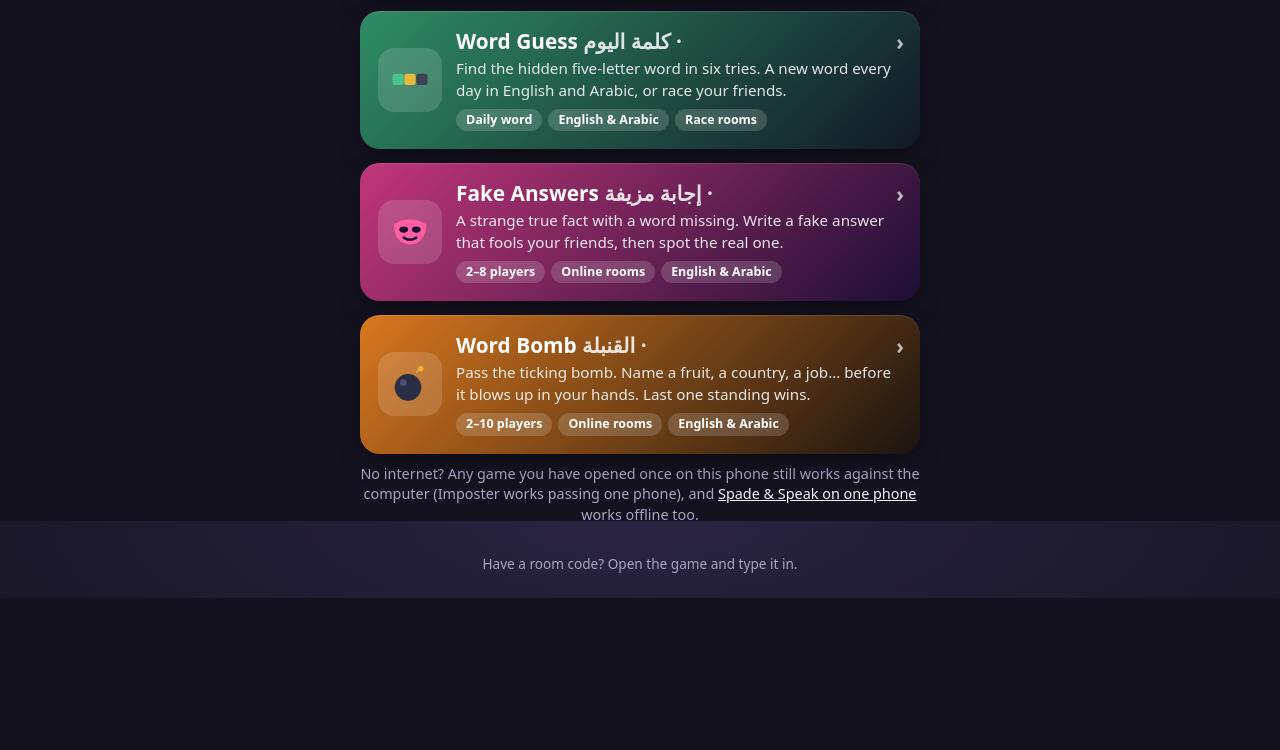
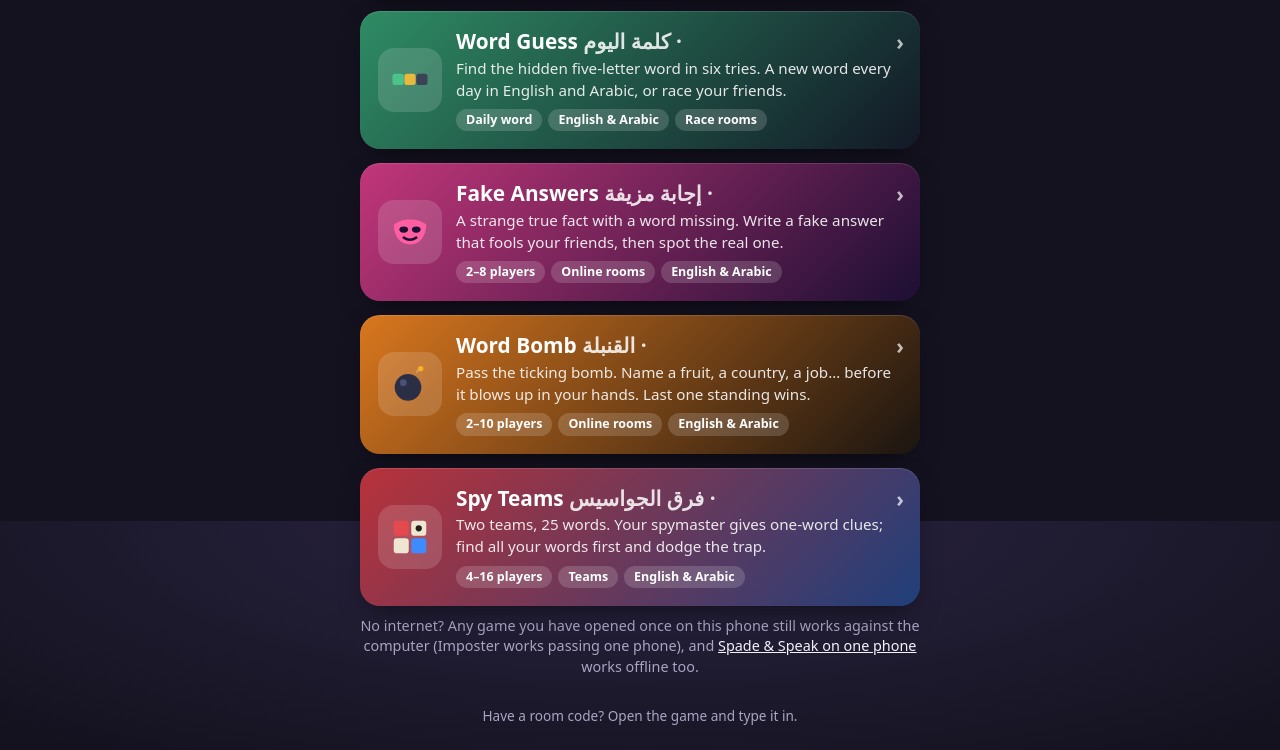
Before and after one commit to libyan11/libyan11.github.io, a plain HTML site: page index.html in a window 1280 px wide. Shown: the part 3479-4229 px from the top of the page. Before the commit the page ends 4077 px from the top, so only its background shows below. Drawn offline with Linux system fonts and the light colour scheme.

Commit message:
Add Spy Teams to the hub, the wheel and Game Night
Co-Authored-By: Claude Opus 5.5 <noreply@anthropic.com>

```diff
--- a/index.html
+++ b/index.html
@@ -5,7 +5,7 @@
 <script>if("serviceWorker"in navigator&&location.protocol==="https:")addEventListener("load",function(){navigator.serviceWorker.register("sw.js").catch(function(){})})</script>
 <meta name="viewport" content="width=device-width, initial-scale=1, viewport-fit=cover">
 <title>Game Night</title>
-<meta name="description" content="Free party and card games to play with friends on your phones: Spade & Speak, President & Peasant, Grand Tour Tycoon, Ludo, Dominoes, Liar's Dice, Four in a Row, Checkers, Dots and Boxes, Mancala, Imposter, Closest Guess, Code Breaker, Memory Match, Trivia, the Letter Game, Clue Cards, Draw & Guess, Crazy Eights, Mafia, Backgammon, Word Guess, Fake Answers and Word Bomb. No accounts, no downloads.">
+<meta name="description" content="Free party and card games to play with friends on your phones: Spade & Speak, President & Peasant, Grand Tour Tycoon, Ludo, Dominoes, Liar's Dice, Four in a Row, Checkers, Dots and Boxes, Mancala, Imposter, Closest Guess, Code Breaker, Memory Match, Trivia, the Letter Game, Clue Cards, Draw & Guess, Crazy Eights, Mafia, Backgammon, Word Guess, Fake Answers, Word Bomb and Spy Teams. No accounts, no downloads.">
 <meta property="og:title" content="Game Night">
 <meta property="og:description" content="Pick a game and play with friends on your phones. No accounts, no downloads.">
 <meta property="og:type" content="website">
@@ -84,6 +84,7 @@ header p { margin: 6px 0 0; color: var(--muted); }
 .words { --c1: #2E8C64; --c2: #121826; }
 .fake { --c1: #C2367A; --c2: #1C0F33; }
 .bomb { --c1: #D9771E; --c2: #1A1410; }
+.spyteams { --c1: #B8323A; --c2: #1F3F7A; }
 
 /* the wheel for when nobody can decide */
 /* Game Night: a playlist of games in one room */
@@ -446,6 +447,15 @@ footer { margin-top: 28px; text-align: center; color: var(--muted); font-size: .
       </div>
       <span class="go" aria-hidden="true">›</span>
     </a>
+    <a class="game spyteams" data-game="spyteams" data-min="4" data-max="16" data-short="Spy Teams" href="/spy-teams/">
+      <span class="emblem"><svg viewBox="0 0 64 64" aria-hidden="true"><rect x="6" y="6" width="24" height="24" rx="5" fill="#E5484D"/><rect x="34" y="6" width="24" height="24" rx="5" fill="#EFE6D2"/><rect x="6" y="34" width="24" height="24" rx="5" fill="#EFE6D2"/><rect x="34" y="34" width="24" height="24" rx="5" fill="#3E8BFF"/><circle cx="46" cy="18" r="5" fill="#23201A"/></svg></span>
+      <div>
+        <h2>Spy Teams <span dir="rtl" lang="ar" style="font-weight:700;opacity:.85">· فرق الجواسيس</span></h2>
+        <p>Two teams, 25 words. Your spymaster gives one-word clues; find all your words first and dodge the trap.</p>
+        <span class="chips"><span>4–16 players</span><span>Teams</span><span>English &amp; Arabic</span></span>
+      </div>
+      <span class="go" aria-hidden="true">›</span>
+    </a>
   </nav>
 
   <p class="extra">No internet? Any game you have opened once on this phone still works against the computer (Imposter works passing one phone), and <a href="/spade-and-speak/play/">Spade &amp; Speak on one phone</a> works offline too.</p>
@@ -565,7 +575,7 @@ footer { margin-top: 28px; text-align: center; color: var(--muted); font-size: .
   document.addEventListener('keydown', function (e) { if (e.key === 'Escape' && !$('wheelModal').hidden) close(); if (e.key === 'Escape' && !$('nightModal').hidden) $('nightModal').hidden = true; });
 
   /* ---- Game Night: host picks games and rounds; friends join with the code ---- */
-  var NIGHT_GAMES = ['bomb', 'fake', 'mafia', 'backgammon', 'words', 'draw', 'eights', 'trivia', 'letters', 'cluecards', 'imposter', 'closest', 'liars', 'spade', 'president', 'ludo', 'dominoes', 'four', 'checkers', 'dots', 'mancala', 'codebreaker', 'memory'];
+  var NIGHT_GAMES = ['spyteams', 'bomb', 'fake', 'mafia', 'backgammon', 'words', 'draw', 'eights', 'trivia', 'letters', 'cluecards', 'imposter', 'closest', 'liars', 'spade', 'president', 'ludo', 'dominoes', 'four', 'checkers', 'dots', 'mancala', 'codebreaker', 'memory'];
   var PRESETS = {
     party: [['imposter', 2], ['draw', 1], ['trivia', 1], ['cluecards', 1], ['letters', 1]],
     brain: [['four', 2], ['codebreaker', 2], ['checkers', 1], ['mancala', 1]],
--- a/night.js
+++ b/night.js
@@ -27,7 +27,8 @@
     backgammon: { name: 'Backgammon', path: '/backgammon/' },
     words: { name: 'Word Guess', path: '/word-guess/' },
     fake: { name: 'Fake Answers', path: '/fake-answers/' },
-    bomb: { name: 'Word Bomb', path: '/word-bomb/' }
+    bomb: { name: 'Word Bomb', path: '/word-bomb/' },
+    spyteams: { name: 'Spy Teams', path: '/spy-teams/' }
   };
   var RELAYS = [
     ['wss://public.cloud.shiftr.io:443', { username: 'public', password: 'public' }],
```
